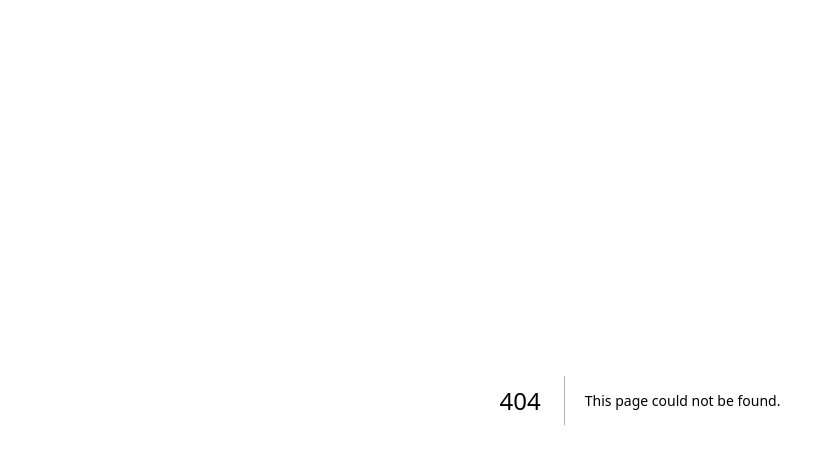
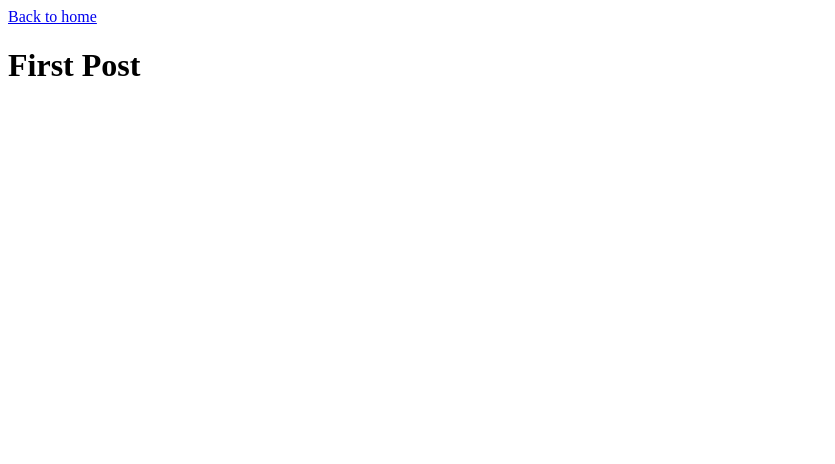
Before and after one commit to adobbs/nextjs-blog, a Next.js app: page /posts/first-post in a window 1280 px wide. Before the commit this address had no page. Shown: the top 464 px of the page, without its empty margins (0-835 px from the left). Built offline with nearby package versions, Linux system fonts and the light colour scheme.

Commit message:
Create first post and link to post

```diff
--- a/pages/index.js
+++ b/pages/index.js
@@ -1,4 +1,5 @@
 import Head from 'next/head';
+import Link from 'next/link';
 import styles from '../styles/Home.module.css';
 
 export default function Home() {
@@ -11,7 +12,7 @@
 
       <main>
         <h1 className={styles.title}>
-          Welcome to <a href="https://nextjs.org">Next.js!</a>
+          Read <Link href="posts/first-post"> this post.</Link>
         </h1>
 
         <p className={styles.description}>
--- /dev/null
+++ b/pages/posts/first-post.js
@@ -0,0 +1,10 @@
+import Link from "next/link";
+
+export default function FirstPost() {
+    return (
+        <>
+            <Link href="/">Back to home</Link>
+            <h1>First Post</h1>
+        </>
+    );
+}
```
